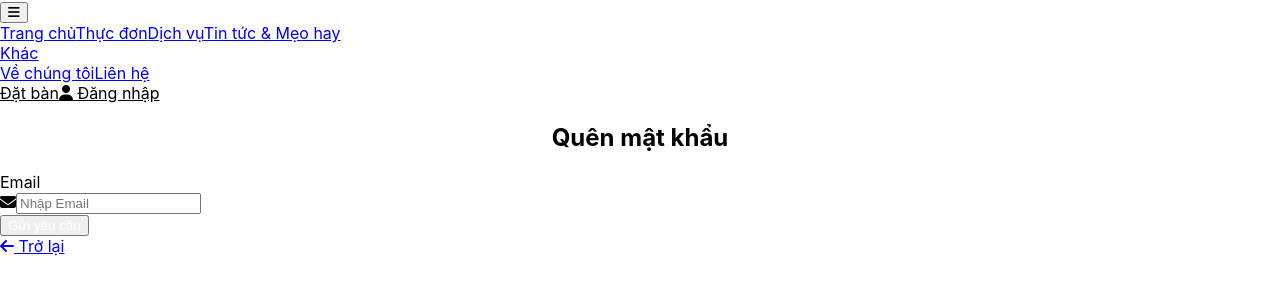
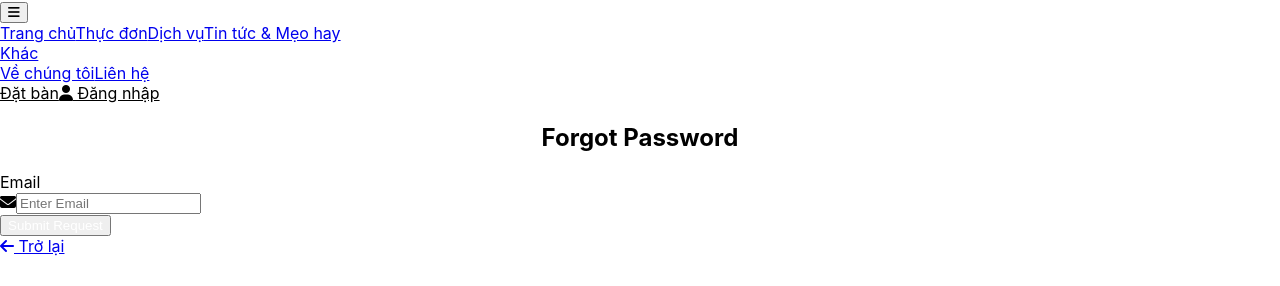
Before and after one commit to Helie96/happy-cow-client, a React (Create React App) app: page /forgot-password in a window 1280 px wide. Shown: the part 363-649 px from the top of the page. Built offline with nearby package versions, Linux system fonts and the light colour scheme; the HTML template or start-up script is replaced by a standard one.

Commit message:
ForgotPassword.js

```diff
--- a/src/Pages/Client/Authenticator/ForgotPassword.js
+++ b/src/Pages/Client/Authenticator/ForgotPassword.js
@@ -40,7 +40,7 @@ export default function ForgotPassword() {
                         <div className="shadow-sm rounded">
                             <div className="card-body p-4">
                                 <form onSubmit={handleSubmit(onSubmit)}>
-                                    <h2 className="text-center mb-4">Quên mật khẩu</h2>
+                                    <h2 className="text-center mb-4">Forgot Password</h2>
 
                                     <div className="form-group mb-3">
                                         <label htmlFor="email" className="form-label">Email</label>
@@ -52,12 +52,12 @@ export default function ForgotPassword() {
                                                 type="email"
                                                 className={`form-control ${errors.email ? 'is-invalid' : ''}`}
                                                 id="email"
-                                                placeholder="Nhập Email"
+                                                placeholder="Enter Email"
                                                 {...register('email', {
-                                                    required: 'Email là bắt buộc',
+                                                    required: 'Email is required',
                                                     pattern: {
                                                         value: /^[^\s@]+@[^\s@]+\.[^\s@]+$/,
-                                                        message: 'Email không hợp lệ'
+                                                        message: 'Invalid email address'
                                                     }
                                                 })}
                                             />
@@ -67,7 +67,7 @@ export default function ForgotPassword() {
 
                                     <div className="d-grid gap-2">
                                         <button type="submit" className="btn btn-warning btn-lg text-white">
-                                            Gửi yêu cầu
+                                            Submit Request
                                         </button>
                                     </div>
 
```
